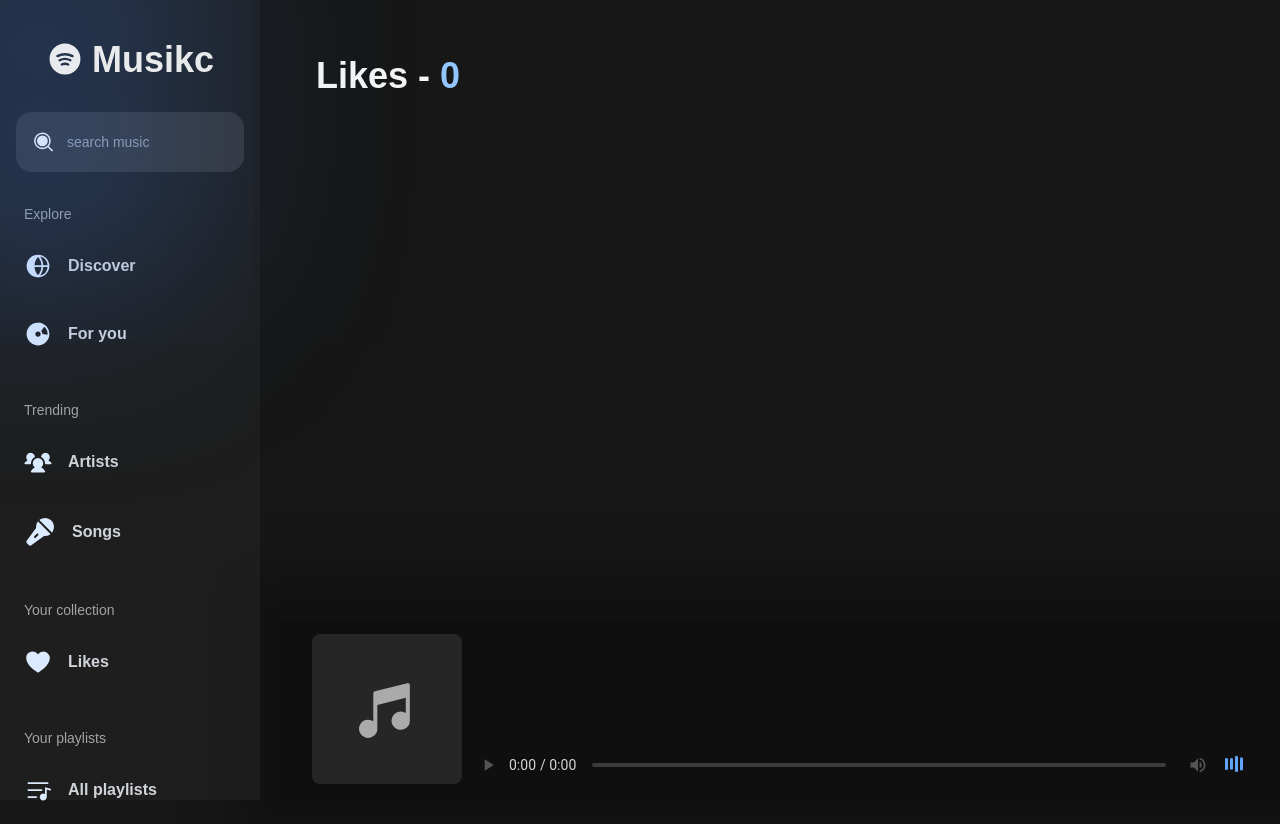
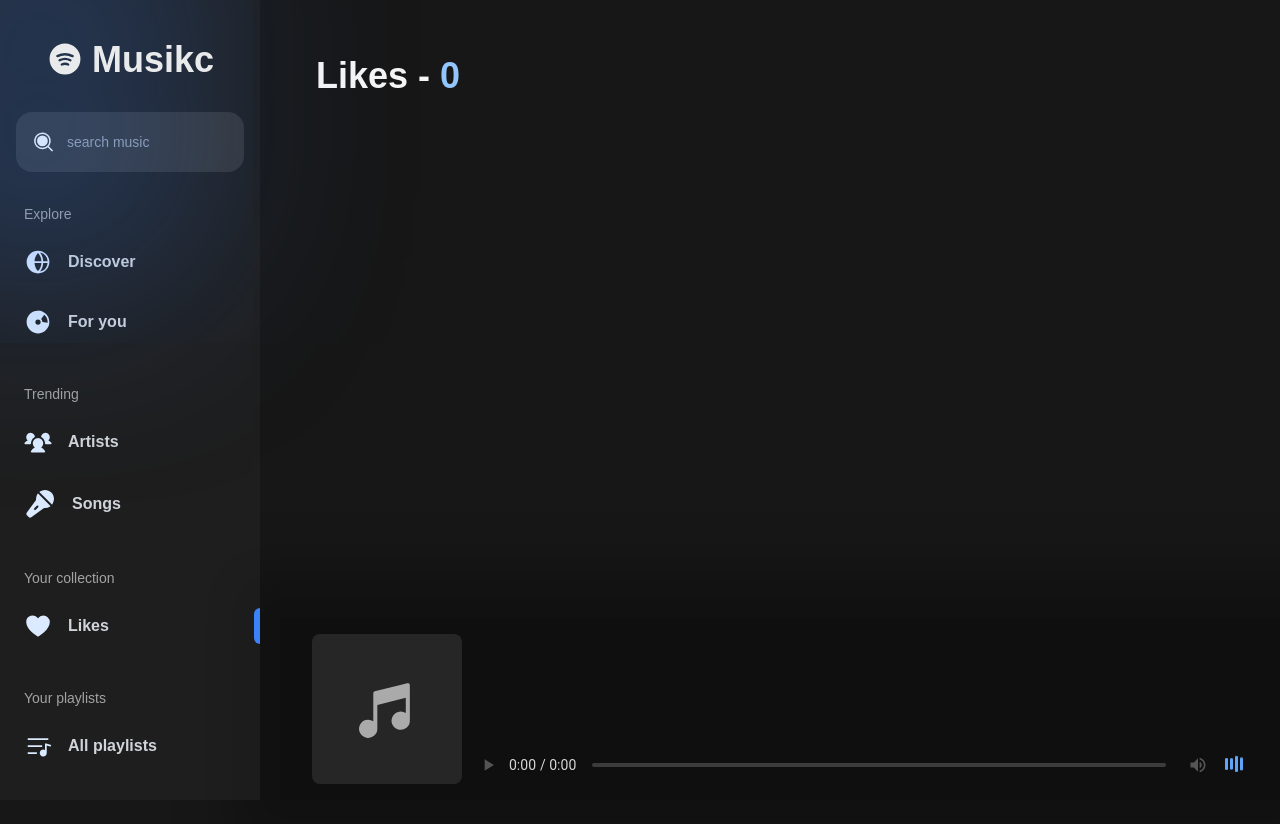
Before and after one commit to edudotdev/music-app, a Next.js app: page /likes in a window 1280 px wide. After the commit the page ends 800 px from the top, so only its background shows below. Built offline with nearby package versions, Linux system fonts and the light colour scheme.

Commit message:
fix: detect route

```diff
--- a/src/components/molecules/NavLink/index.tsx
+++ b/src/components/molecules/NavLink/index.tsx
@@ -1,4 +1,4 @@
-import { useRouter } from 'next/navigation'
+import { useRouter } from 'next/router'
 import Link from 'next/link'
 
 interface NavLinkProps {
@@ -14,14 +14,13 @@ export const NavLink = ({
 }:NavLinkProps) => {
   const router = useRouter()
 
-  const styleDefault = 'font-semibold pl-6 py-5 flex gap-4 items-center hover:bg-neutral-600/20'
+  const styleDefault = 'font-semibold pl-6 py-4 flex gap-4 items-center hover:bg-neutral-600/20'
   const styles = 'text-gray-300'
   const styleActive = 'relative text-blue-200 overflow-hidden before:absolute before:w-1.5 before:h-9 before:right-0 before:rounded-l-lg before:top-1/2 before:-translate-y-1/2 before:bg-blue-500'
 
   return (
     <Link
-    //no jala con las nuevas rutas ${router.asPath === to? styleActive : styles }
-      className={`${styleDefault} ${styles}`}
+      className={`${styleDefault} ${styles} ${router.asPath === to? styleActive : styles }`}
       href={to}>
         {children}
         <span>{text}</span>
```
